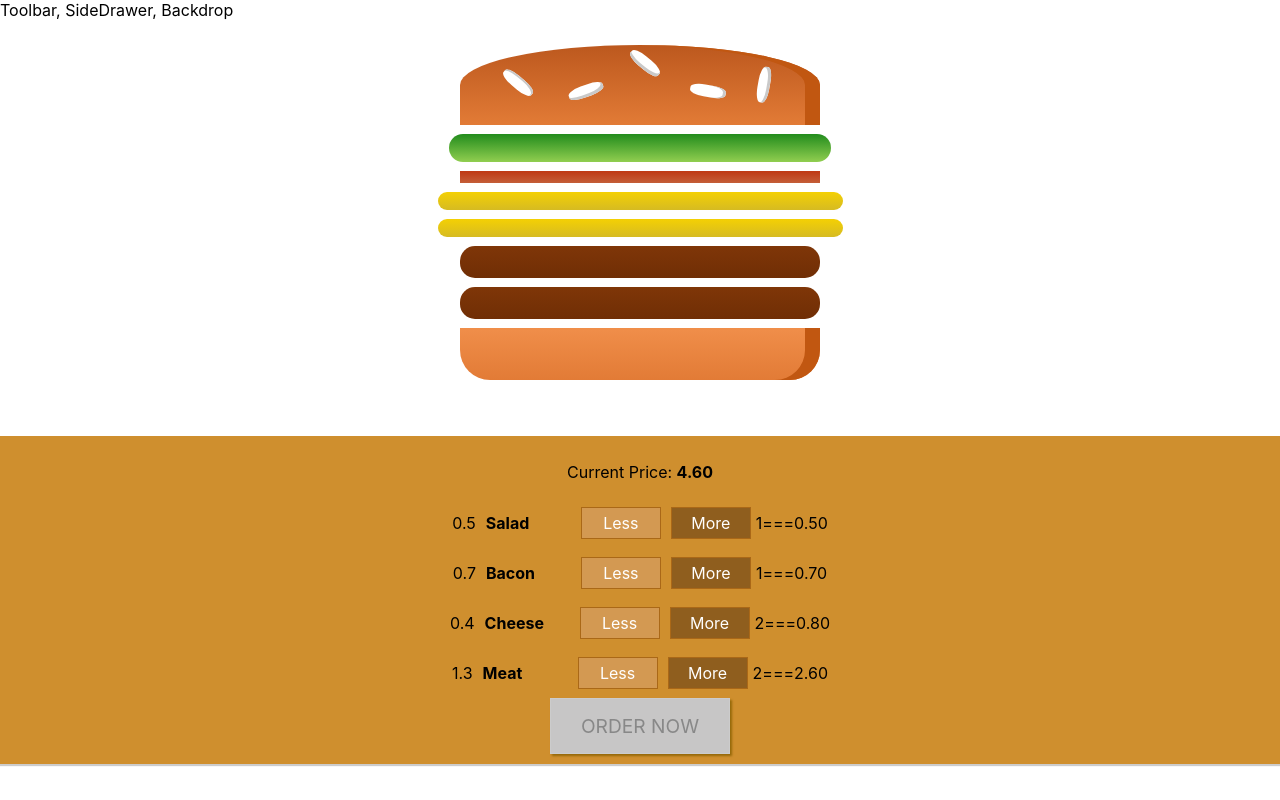
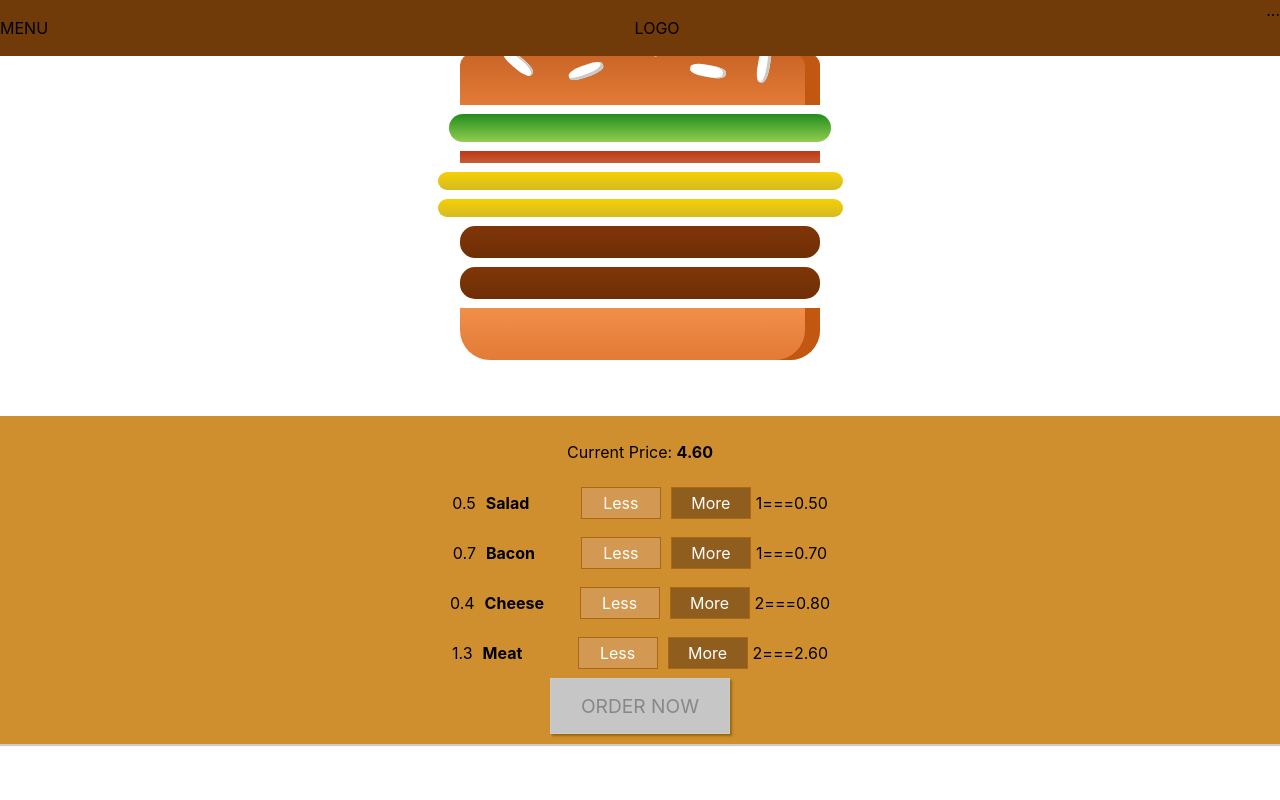
Before and after one commit to yanan5/udemy-burger-builder, a React app in the folder burder-builder/: page / in a window 1280 px wide. Built offline with nearby package versions, Linux system fonts and the light colour scheme.

Commit message:
added toolbar

```diff
--- a/burder-builder/src/components/Burger/OrderSummary/OrderSummary.js
+++ b/burder-builder/src/components/Burger/OrderSummary/OrderSummary.js
@@ -19,6 +19,7 @@ const OrderSummary = props => {
       <h3>Your Order</h3>
       <p>A delicious burger with the following ingredients</p>
       <ul>{ingredientSummary}</ul>
+      <p><strong>Total Price: {props.price.toFixed(2)}</strong></p>
       <p>Continue to checkout</p>
       <Button btnType="Danger" clicked={props.purchaseCancelled}>
         CANCEL
--- a/burder-builder/src/components/Layout/Layout.js
+++ b/burder-builder/src/components/Layout/Layout.js
@@ -1,10 +1,11 @@
 import React from "react";
 import Auxillary from "../../hoc/Auxillary";
 import classes from './Layout.module.css';
+import Toolbar from '../Navigation/Toolbar/Toolbar';
 
 const Layout = props => (
   <Auxillary>
-    <div>Toolbar, SideDrawer, Backdrop</div>
+    <Toolbar />
     <main className={classes.Content}>{props.children}</main>
   </Auxillary>
 );
--- /dev/null
+++ b/burder-builder/src/components/Navigation/Toolbar/Toolbar.js
@@ -0,0 +1,14 @@
+import React from 'react';
+import classes from './Toolbar.module.css';
+
+const Toolbar = props => (
+  <header className={classes.Toolbar}>
+    <div>MENU</div>
+    <div>LOGO</div>
+    <nav>
+      ...
+    </nav>
+  </header>
+);
+
+export default Toolbar;
--- /dev/null
+++ b/burder-builder/src/components/Navigation/Toolbar/Toolbar.module.css
@@ -0,0 +1,18 @@
+.Toolbar {
+  height: 56px;
+  width: 100%;
+  position: fixed;
+  top: 0;
+  left: 0;
+  background-color: #703B09;
+  display: flex;
+  justify-content: space-between;
+  align-items: center;
+  padding: 0;
+  box-sizing: border-box;
+  z-index: 90;
+}
+
+.Toolbar nav {
+  height: 100%;
+}
--- a/burder-builder/src/containers/BurgerBuilder/BurgerBuilder.js
+++ b/burder-builder/src/containers/BurgerBuilder/BurgerBuilder.js
@@ -98,6 +98,7 @@ class BurgerBuilder extends Component {
             ingredients={this.state.ingredients}
             purchaseCancelled={this.purchaseCancelled}
             purchaseContinued={this.purchaseContinued}
+            price={this.state.totalPrice}
           />
         </Modal>
         <Burger ingredients={ingredients} />
```
